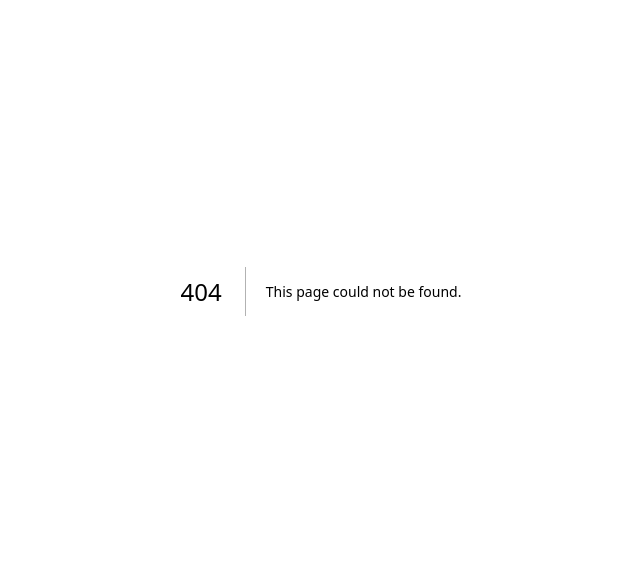
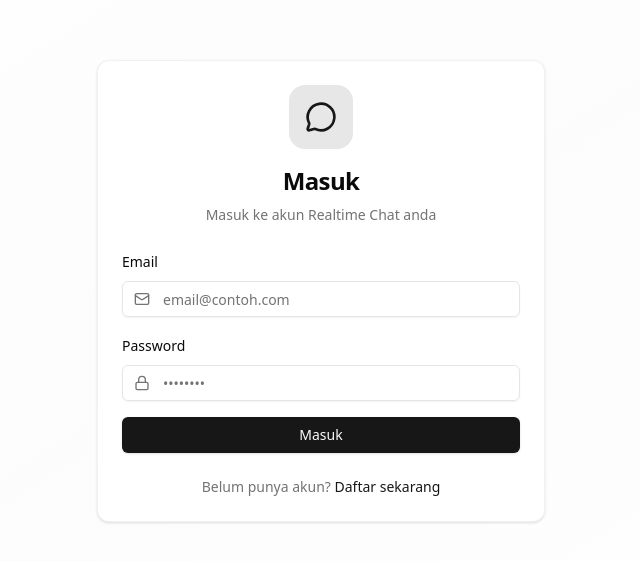
Before and after one commit to anantariskys/realtime-chat, a Next.js app: page /login in a window 1280 px wide. Before the commit this address had no page. Shown: the part 109-670 px from the top of the page, without its empty margins (319-959 px from the left). Built offline with nearby package versions, Linux system fonts and the light colour scheme.

Commit message:
feat(auth): add auth layout and login page with form components

```diff
--- /dev/null
+++ b/src/app/(auth)/layout.tsx
@@ -0,0 +1,7 @@
+export default function Layout({ children }: { children: React.ReactNode }) {
+  return (
+    <div className="min-h-screen flex items-center justify-center bg-gradient-to-br from-background via-muted/30 to-background p-4">
+      {children}
+    </div>
+  );
+}
--- /dev/null
+++ b/src/app/(auth)/login/page.tsx
@@ -0,0 +1,121 @@
+'use client'
+import { useState } from 'react';
+import { Button } from '@/components/ui/button';
+import { Input } from '@/components/ui/input';
+import { Label } from '@/components/ui/label';
+import { Card, CardContent, CardDescription, CardHeader, CardTitle } from '@/components/ui/card';
+import { MessageCircle, Mail, Lock, User, Loader2 } from 'lucide-react';
+
+const Auth = () => {
+  const [isLogin, setIsLogin] = useState(true);
+  const [email, setEmail] = useState('');
+  const [password, setPassword] = useState('');
+  const [fullName, setFullName] = useState('');
+  const [loading, setLoading] = useState(false);
+
+  const handleAuth = (e: React.FormEvent) => {
+    e.preventDefault();
+    setLoading(true);
+    setTimeout(() => setLoading(false), 1000);
+  };
+
+  return (
+
+      <Card className="w-full max-w-md shadow-chat border-border/50">
+        <CardHeader className="text-center space-y-4">
+          <div className="mx-auto w-16 h-16 bg-primary/10 rounded-2xl flex items-center justify-center">
+            <MessageCircle className="w-8 h-8 text-primary" />
+          </div>
+          <div>
+            <CardTitle className="text-2xl font-bold">
+              {isLogin ? 'Masuk' : 'Daftar'}
+            </CardTitle>
+            <CardDescription className="mt-2">
+              {isLogin
+                ? 'Masuk ke akun Realtime Chat anda'
+                : 'Buat akun baru untuk memulai chat'}
+            </CardDescription>
+          </div>
+        </CardHeader>
+        <CardContent>
+          <form onSubmit={handleAuth} className="space-y-4">
+            {!isLogin && (
+              <div className="space-y-2">
+                <Label htmlFor="fullName">Nama Lengkap</Label>
+                <div className="relative">
+                  <User className="absolute left-3 top-1/2 -translate-y-1/2 w-4 h-4 text-muted-foreground" />
+                  <Input
+                    id="fullName"
+                    type="text"
+                    placeholder="Nama lengkap anda"
+                    value={fullName}
+                    onChange={(e) => setFullName(e.target.value)}
+                    className="pl-10"
+                  />
+                </div>
+              </div>
+            )}
+
+            <div className="space-y-2">
+              <Label htmlFor="email">Email</Label>
+              <div className="relative">
+                <Mail className="absolute left-3 top-1/2 -translate-y-1/2 w-4 h-4 text-muted-foreground" />
+                <Input
+                  id="email"
+                  type="email"
+                  placeholder="email@contoh.com"
+                  value={email}
+                  onChange={(e) => setEmail(e.target.value)}
+                  className="pl-10"
+                />
+              </div>
+            </div>
+
+            <div className="space-y-2">
+              <Label htmlFor="password">Password</Label>
+              <div className="relative">
+                <Lock className="absolute left-3 top-1/2 -translate-y-1/2 w-4 h-4 text-muted-foreground" />
+                <Input
+                  id="password"
+                  type="password"
+                  placeholder="••••••••"
+                  value={password}
+                  onChange={(e) => setPassword(e.target.value)}
+                  className="pl-10"
+                />
+              </div>
+            </div>
+
+            <Button type="submit" className="w-full" disabled={loading}>
+              {loading ? (
+                <>
+                  <Loader2 className="mr-2 h-4 w-4 animate-spin" />
+                  Memproses...
+                </>
+              ) : isLogin ? (
+                'Masuk'
+              ) : (
+                'Daftar'
+              )}
+            </Button>
+          </form>
+
+          <div className="mt-6 text-center">
+            <p className="text-sm text-muted-foreground">
+              {isLogin ? 'Belum punya akun?' : 'Sudah punya akun?'}{' '}
+              <button
+                type="button"
+                onClick={() => setIsLogin(!isLogin)}
+                className="text-primary hover:underline font-medium"
+              >
+                {isLogin ? 'Daftar sekarang' : 'Masuk'}
+              </button>
+            </p>
+          </div>
+        </CardContent>
+      </Card>
+
+  );
+};
+
+export default Auth;
--- /dev/null
+++ b/src/app/(chat)/layout.tsx
@@ -0,0 +1,12 @@
+export default function Layout({ children }: { children: React.ReactNode }) {
+  return (
+    <div className="flex h-screen w-full overflow-hidden bg-background">
+      {/* <Sidebar
+        chats={chats}
+        activeChatId={activeChatId}
+        onChatSelect={setActiveChatId}
+      /> */}
+    {children}
+    </div>
+  );
+}
--- a/src/app/page.tsx
+++ /dev/null
@@ -1,66 +0,0 @@
-import Image from "next/image";
-import styles from "./page.module.css";
-
-export default function Home() {
-  return (
-    <div className={styles.page}>
-      <main className={styles.main}>
-        <Image
-          className={styles.logo}
-          src="/next.svg"
-          alt="Next.js logo"
-          width={100}
-          height={20}
-          priority
-        />
-        <div className={styles.intro}>
-          <h1>To get started, edit the page.tsx file.</h1>
-          <p>
-            Looking for a starting point or more instructions? Head over to{" "}
-            <a
-              href="https://vercel.com/templates?framework=next.js&utm_source=create-next-app&utm_medium=appdir-template-tw&utm_campaign=create-next-app"
-              target="_blank"
-              rel="noopener noreferrer"
-            >
-              Templates
-            </a>{" "}
-            or the{" "}
-            <a
-              href="https://nextjs.org/learn?utm_source=create-next-app&utm_medium=appdir-template-tw&utm_campaign=create-next-app"
-              target="_blank"
-              rel="noopener noreferrer"
-            >
-              Learning
-            </a>{" "}
-            center.
-          </p>
-        </div>
-        <div className={styles.ctas}>
-          <a
-            className={styles.primary}
-            href="https://vercel.com/new?utm_source=create-next-app&utm_medium=appdir-template&utm_campaign=create-next-app"
-            target="_blank"
-            rel="noopener noreferrer"
-          >
-            <Image
-              className={styles.logo}
-              src="/vercel.svg"
-              alt="Vercel logomark"
-              width={16}
-              height={16}
-            />
-            Deploy Now
-          </a>
-          <a
-            className={styles.secondary}
-            href="https://nextjs.org/docs?utm_source=create-next-app&utm_medium=appdir-template&utm_campaign=create-next-app"
-            target="_blank"
-            rel="noopener noreferrer"
-          >
-            Documentation
-          </a>
-        </div>
-      </main>
-    </div>
-  );
-}
```
